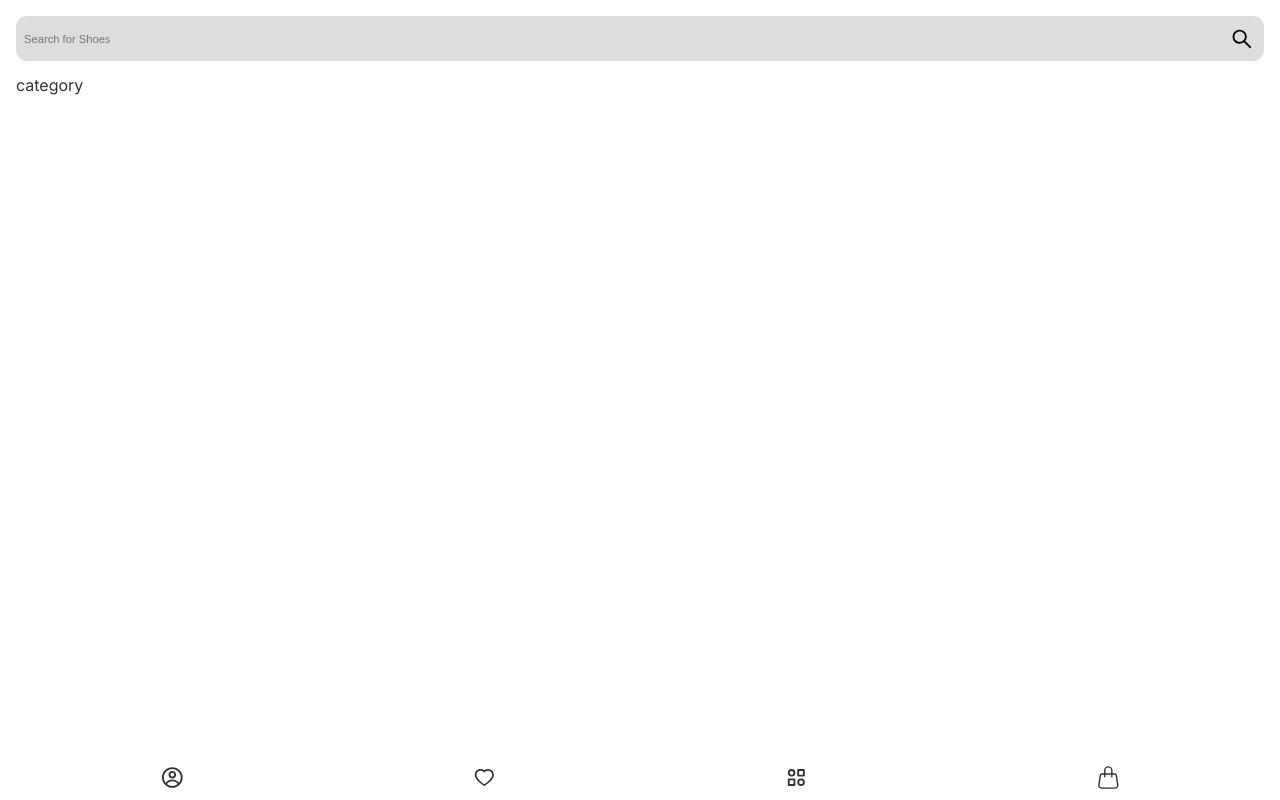
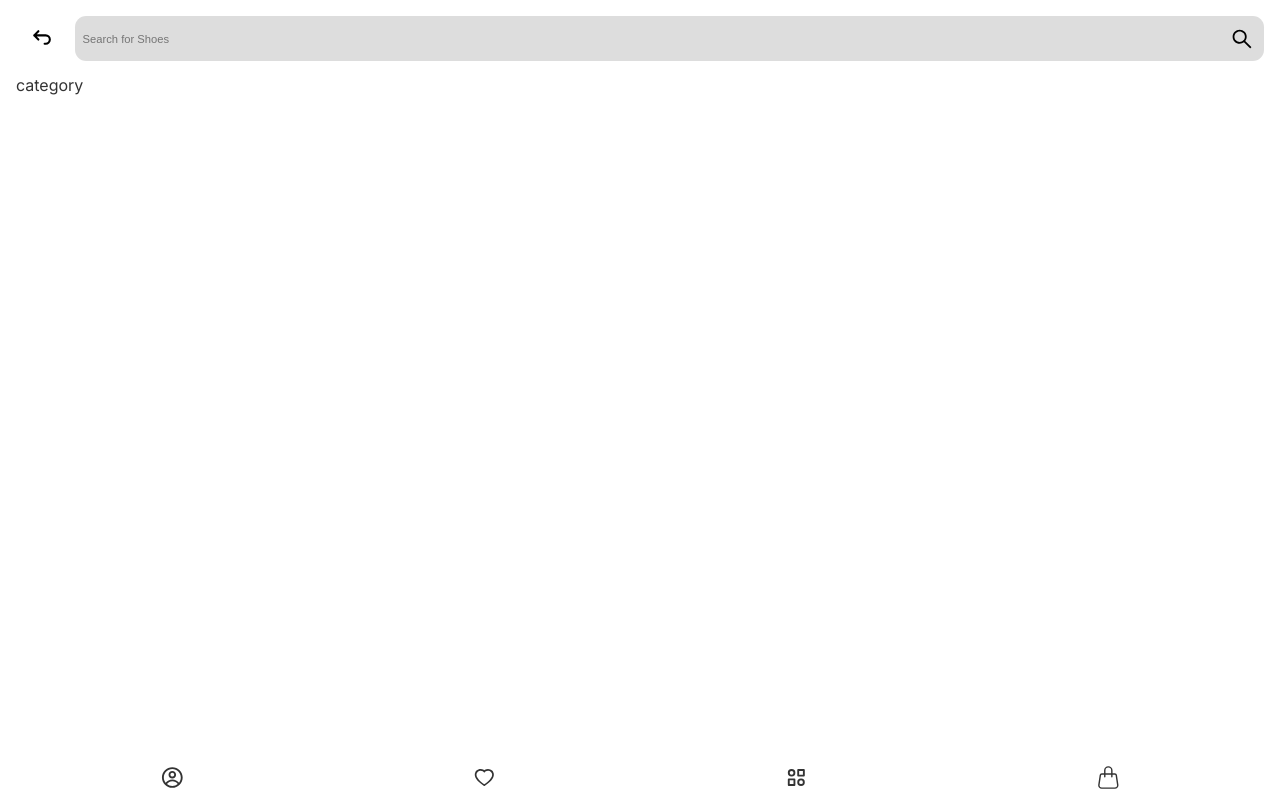
Before and after one commit to lipeRefosco/front-ecommerce-next, a Next.js app: page /category in a window 1280 px wide. Built offline with nearby package versions, Linux system fonts and the light colour scheme.

Commit message:
feat: Back Button
hide on Home Page

```diff
--- /dev/null
+++ b/app/components/BackButton/index.tsx
@@ -0,0 +1,19 @@
+"use client"
+import Link from "next/link";
+import { usePathname } from "next/navigation";
+import { TbArrowBackUp } from "react-icons/tb"
+
+import styles from './styles.module.css'
+import Button from "../Button";
+
+export default function BackButton() {
+
+	const pathname = usePathname()
+	const onHomePage = pathname === '/' || pathname === ''
+
+	return onHomePage
+		? ''
+		: <Link href={'../'} className={styles.back_btn}>
+			<Button Icon={TbArrowBackUp} style="" />
+		</Link>
+}
--- /dev/null
+++ b/app/components/BackButton/styles.module.css
@@ -0,0 +1,7 @@
+.back_btn {
+    display: flex;
+}
+
+.back_btn Button {
+    padding: .8rem;
+}
--- a/app/components/Header/styles.module.css
+++ b/app/components/Header/styles.module.css
@@ -1,9 +1,13 @@
 .header {
     width: 100%;
     padding: 1rem;
+    display: flex;
+    gap: .5rem;
     position: fixed;
     top: 0;
+    z-index: 999;
+
+    /* styles */
     background-color: rgba(255, 255, 255, .5);
     backdrop-filter: blur(.2rem);
-    z-index: 999;
 }
--- a/app/layout.tsx
+++ b/app/layout.tsx
@@ -6,6 +6,7 @@ import SearchBar from './components/SearchBar'
 import Header from './components/Header'
 import Menu from './components/Menu'
 import styles from './layout.module.css'
+import BackButton from './components/BackButton'
 
 const inter = Inter({ subsets: ['latin'] })
 
@@ -14,15 +15,16 @@ export const metadata: Metadata = {
   description: 'Self studie about how create a e-commerce with NextJS',
 }
 
-export default function RootLayout({
-  children,
-}: {
+interface IRootLayout {
   children: React.ReactNode
-}) {
+}
+
+export default function RootLayout({children}: IRootLayout ) {
   return (
     <html lang="en">
       <body className={inter.className}>
         <Header>
+          <BackButton />
           <SearchBar />
         </Header>
         <Menu />
```
